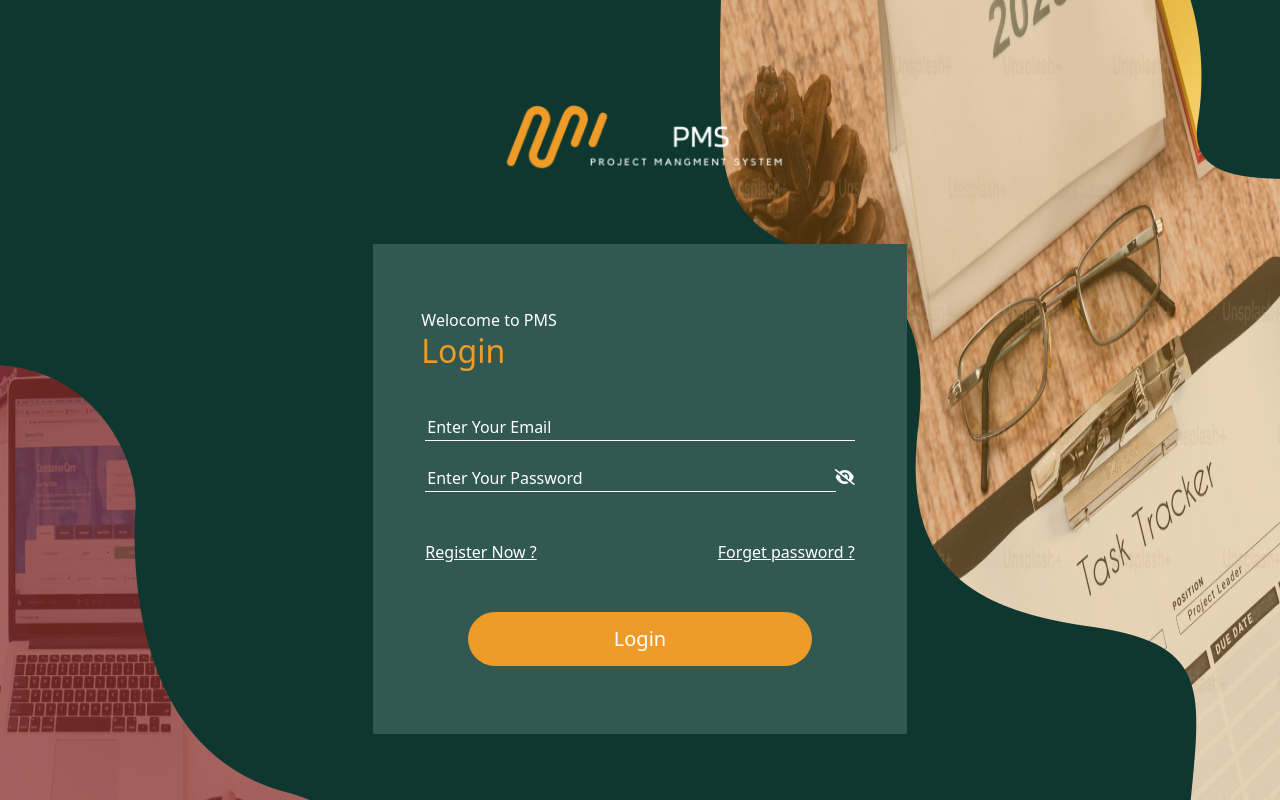
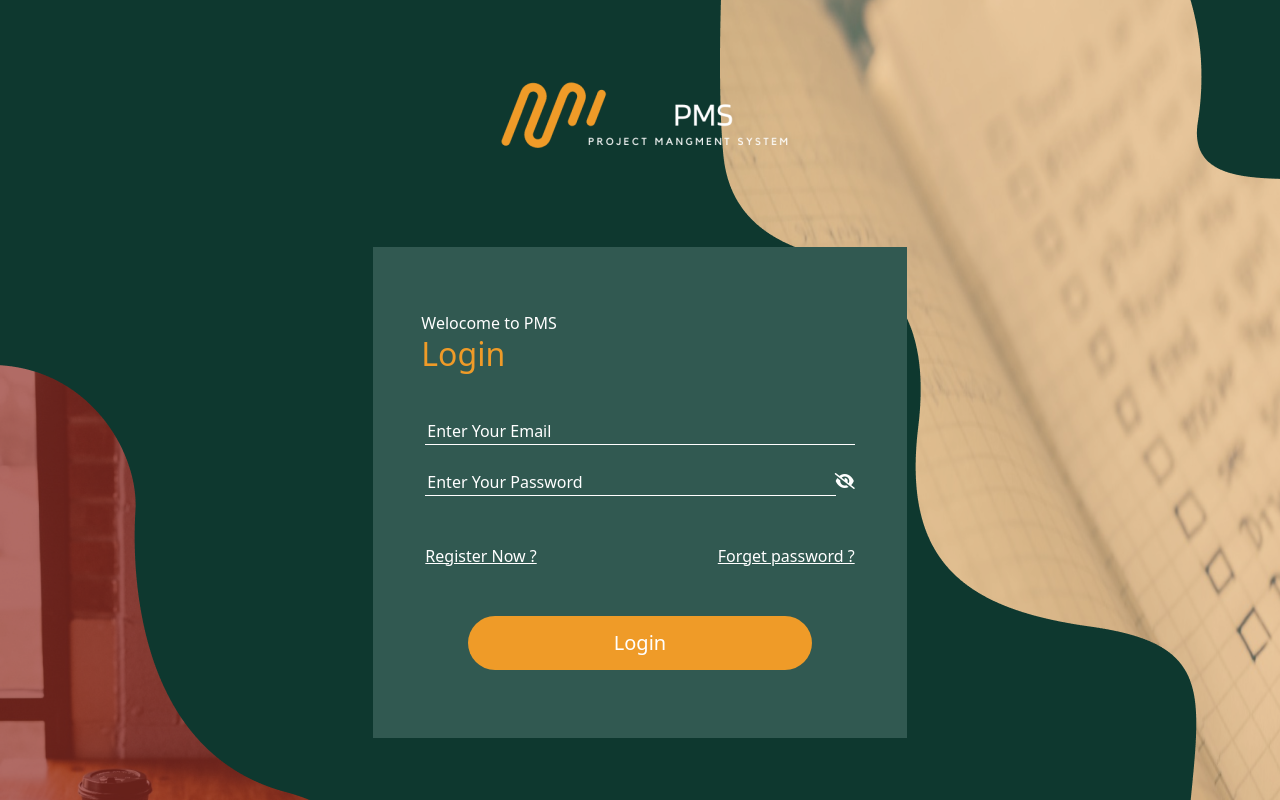
Before and after one commit to Youssefgamalsa/Project_Managment, a React (Vite) app: page /login in a window 1280 px wide. Built offline with nearby package versions, Linux system fonts and the light colour scheme.

Commit message:
proteted-route

```diff
--- a/src/App.css
+++ b/src/App.css
@@ -43,6 +43,5 @@ color: #fff;
 }
 .logo{
   text-align: center;
-  padding-top: 20px;
-  margin-bottom: -60px;
+  margin-bottom: -30px;
 }
--- a/src/App.jsx
+++ b/src/App.jsx
@@ -17,20 +17,23 @@ import ProjectData from "./modules/Projects/components/ProjectData/ProjectData";
 import TasksList from "./modules/Tasks/components/TasksList/TasksList";
 import UsersLists from "./modules/Users/components/UsersList/UsersLists";
 import TaskData from "./modules/Tasks/components/TaskData/TaskData";
-import imgurl1 from './assets/images/bg1.png'
-import imgurl2 from './assets/images/bg2.png'
-import imgurl3 from './assets/images/bg3.png'
+// import imgurl1 from "./assets/images/bg1.png";
+// import imgurl2 from "./assets/images/bg2.png";
+import imgurl3 from "./assets/images/bg3.png";
 import AuthLayout from "./modules/Shared/components/AuthmoLayout/AuthLayout";
+import ProtectedRoutes from "./modules/Shared/components/ProtectedRoute/ProtectedRoute";
 function App() {
-  const path = window.location.pathname ;
   const routes = createBrowserRouter([
     {
       path: "",
-      element: <AuthLayout imgurl={path == '/login' ? imgurl1 :  imgurl2 }/>,
+      element: (
+          <AuthLayout imgurl={imgurl3} />
+
+      ),
       errorElement: <NotFound />,
       children: [
         { index: true, element: <Login /> },
-        { path: "login", element: <Login /> },
+        { path: "/login", element: <Login /> },
         { path: "register", element: <Register /> },
         { path: "verify", element: <Verify /> },
         { path: "resetpass", element: <ResetPass /> },
@@ -40,7 +43,11 @@ function App() {
     },
     {
       path: "dashboard",
-      element: <MaterLayout />,
+      element: (
+        <ProtectedRoutes>
+          <MaterLayout  />
+        </ProtectedRoutes>
+      ),
       errorElement: <NotFound />,
       children: [
         { index: true, element: <Dashboard /> },
--- a/src/modules/Shared/components/AuthmoLayout/AuthLayout.jsx
+++ b/src/modules/Shared/components/AuthmoLayout/AuthLayout.jsx
@@ -7,9 +7,9 @@ export default function AuthLayout({ imgurl }) {
       style={{ backgroundImage: `url(${imgurl})` }}
     >
       <div className="container-fluid">
-        <div className="row justify-content-center align-items-center vh-100 ">
+        <div className="row justify-content-center align-items-center vh-100">
           <div className="logo">
-            <img src={logo} alt="auth_logo" style={{width:'300px' , color:'#fff'}} />
+            <img src={logo} alt="auth_logo" style={{width:'20wh' , color:'#fff'}} />
           </div>
           <div className="col-lg-5 p-5 cont">
             <Outlet />
--- /dev/null
+++ b/src/modules/Shared/components/ProtectedRoute/ProtectedRoute.jsx
@@ -0,0 +1,8 @@
+
+import { Navigate } from "react-router-dom";
+
+export default function ProtectedRoutes({ children }) {
+
+  if (localStorage.getItem("token") ) return children;
+  else return <Navigate to={"/login"} />;
+}
```
